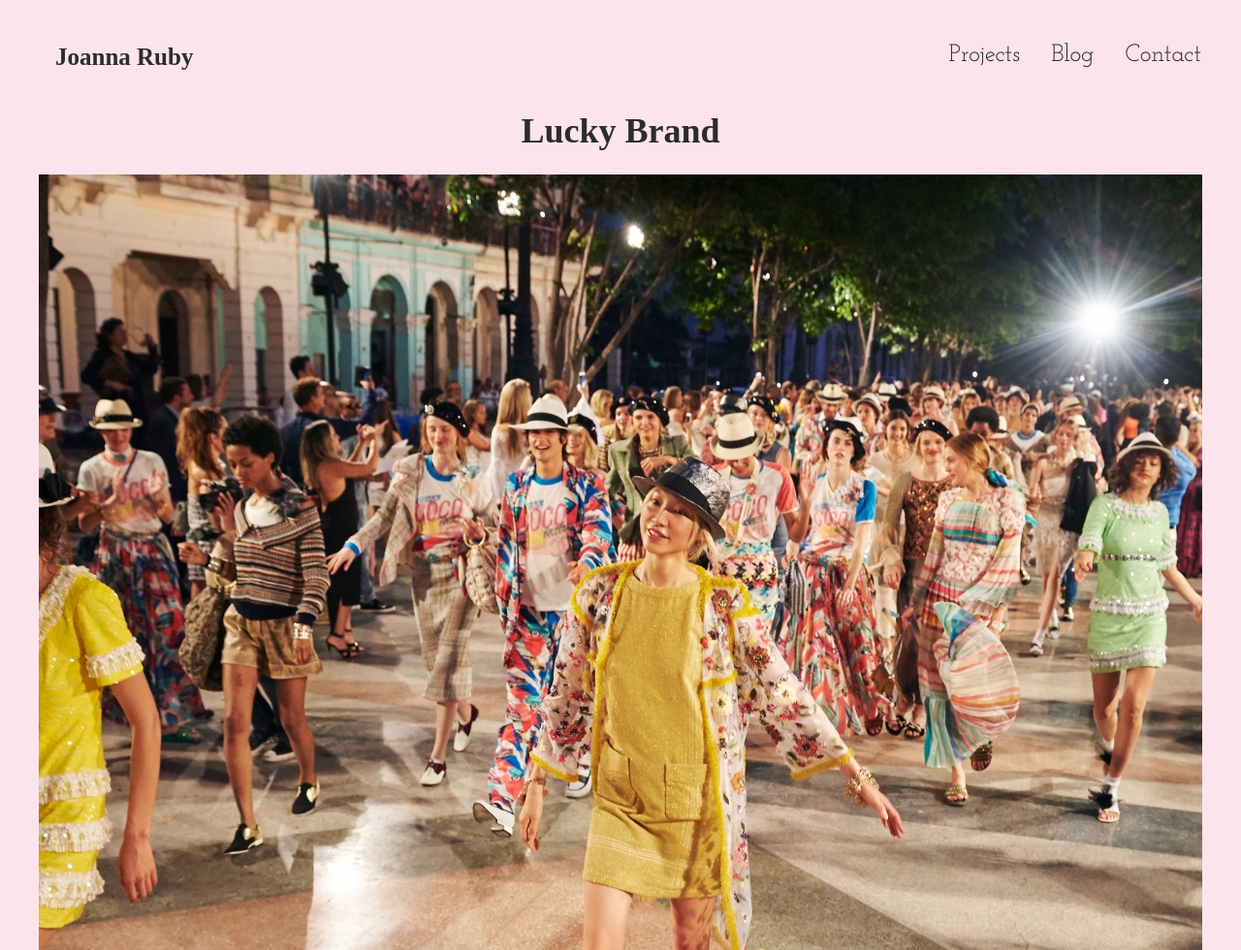
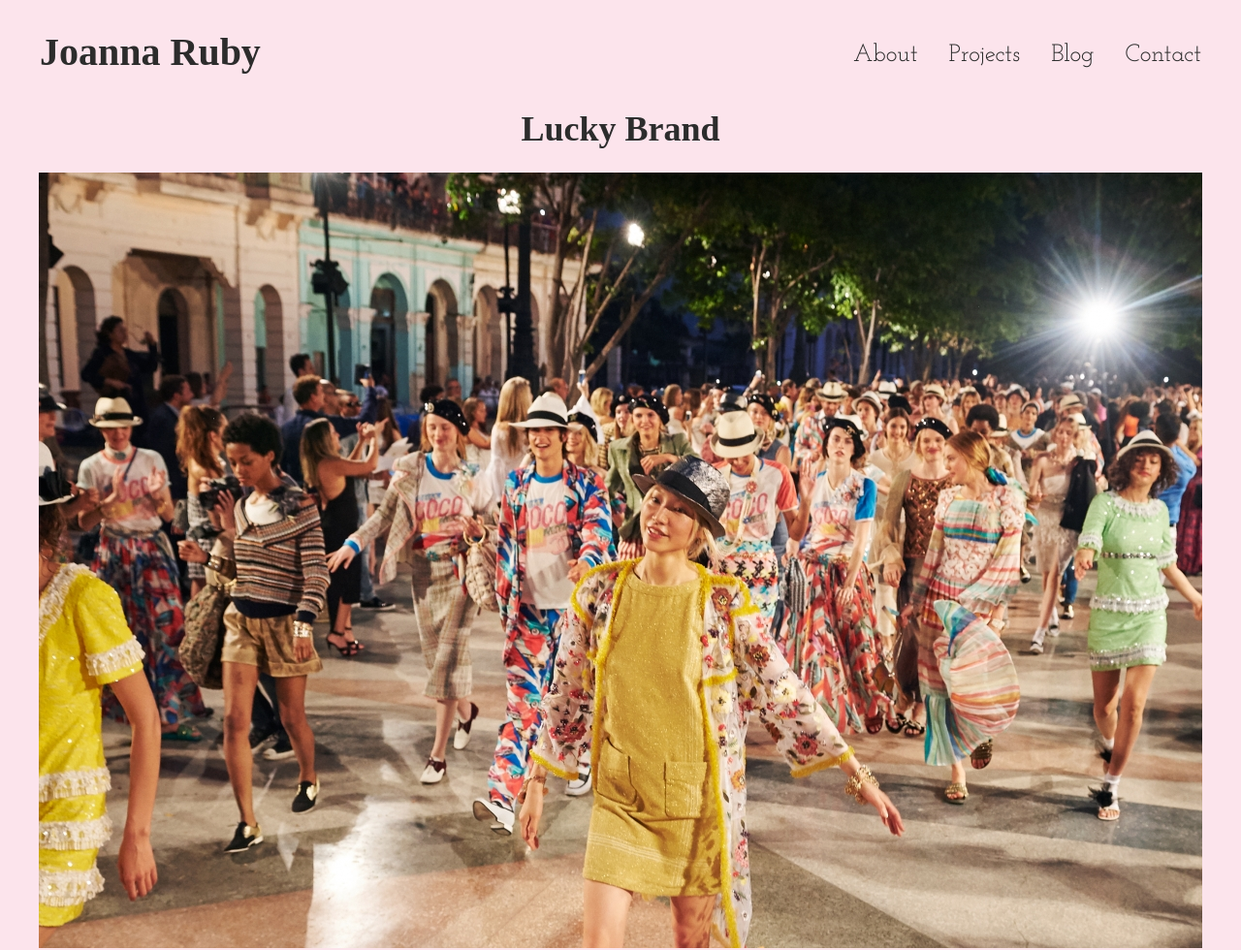
Before and after one commit to mrrockabilly/joanna-portfolio, a plain HTML site: page projects/luckybrand.html in a window 1280 px wide. Shown: the top 980 px of the page at 97% size. Drawn offline with nearby package versions, Linux system fonts and the light colour scheme; a web font is replaced by a local one.

Commit message:
update navbar

```diff
--- a/projects/luckybrand.html
+++ b/projects/luckybrand.html
@@ -18,11 +18,11 @@
 
 
 	<ul class="topnav" id="myTopnav">
-		<li class="left"><span class="logo"><a href="../index.html">Joanna Ruby</a></span></li>
+		<li class="left"><span class="logo">Joanna Ruby</span></li>
 		<li><a href="#contact">Contact</a></li>
 		<li><a href="https://nivelliot.blogspot.com">Blog</a></li>
-		<li><a href="../index.html#projects">Projects</a></li>
-
+		<li><a href="#projects">Projects</a></li>
+		<li><a href="#">About</a></li>
 	</ul>
 
 	<h1>Lucky Brand</h1>
```
Also changed, not shown: projects/davidmeister.html (+1 -1 lines), projects/joesblackbook.html (+0 -1 lines).
